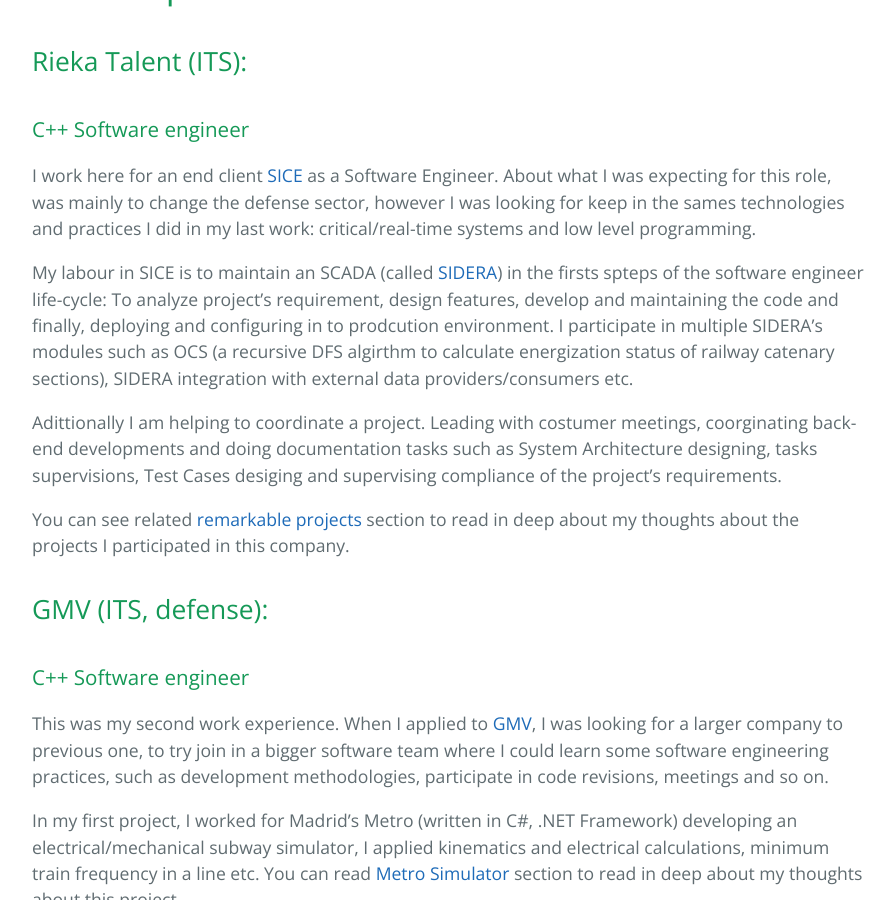
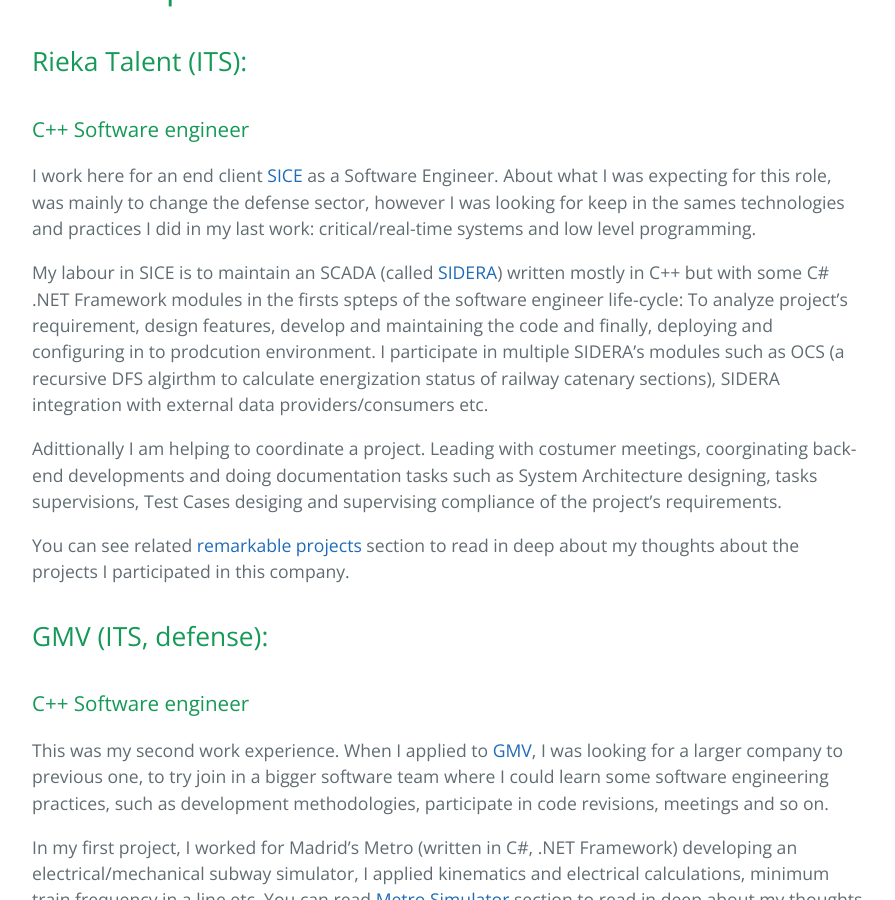
Before and after one commit to Carlosmape/carlosmape.github.io, a Jekyll site: the page built from career/index.md, in a window 1280 px wide and 900 px high, scrolled down 457 px. Shown: the whole window, without its empty margins (192-1087 px from the left). Built offline with Jekyll 4.4.1, drawn with Linux system fonts in a browser that asks for light colours.

Commit message:
Little fix

```diff
--- a/career/index.md
+++ b/career/index.md
@@ -9,7 +9,7 @@
 ### C++ Software engineer
 I work here for an end client [SICE](https://www.sice.com/) as a Software Engineer. About what I was expecting for this role, was mainly to change the defense sector, however I was looking for keep in the sames technologies and practices I did in my last work: critical/real-time systems and low level programming.
 
-My labour in SICE is to maintain an SCADA (called [SIDERA](https://www.sice.com/en/video/sidera-general-overview)) in the firsts spteps of the software engineer life-cycle: To analyze project's requirement, design features, develop and maintaining the code and finally, deploying and configuring in to prodcution environment. I participate in multiple SIDERA's modules such as OCS (a recursive DFS algirthm to calculate energization status of railway catenary sections), SIDERA integration with external data providers/consumers etc.
+My labour in SICE is to maintain an SCADA (called [SIDERA](https://www.sice.com/en/video/sidera-general-overview)) written mostly in C++ but with some C# .NET Framework modules in the firsts spteps of the software engineer life-cycle: To analyze project's requirement, design features, develop and maintaining the code and finally, deploying and configuring in to prodcution environment. I participate in multiple SIDERA's modules such as OCS (a recursive DFS algirthm to calculate energization status of railway catenary sections), SIDERA integration with external data providers/consumers etc.
 
 Adittionally I am helping to coordinate a project. Leading with costumer meetings, coorginating back-end developments and doing documentation tasks such as System Architecture designing, tasks supervisions, Test Cases desiging and supervising compliance of the project's requirements.
 
```
